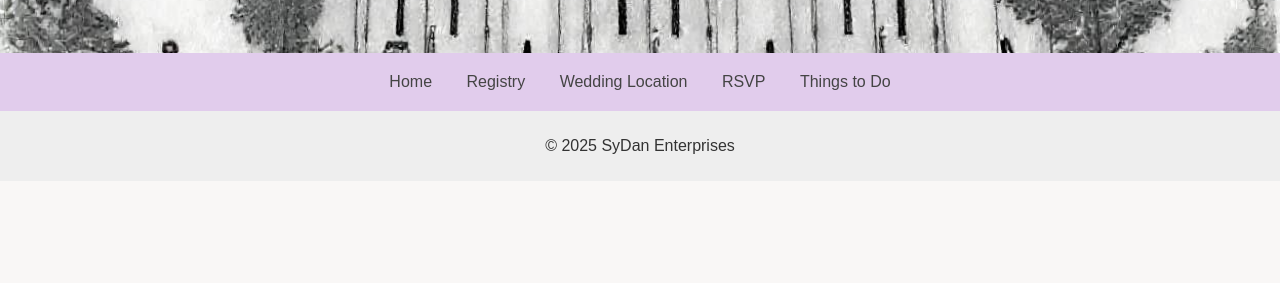
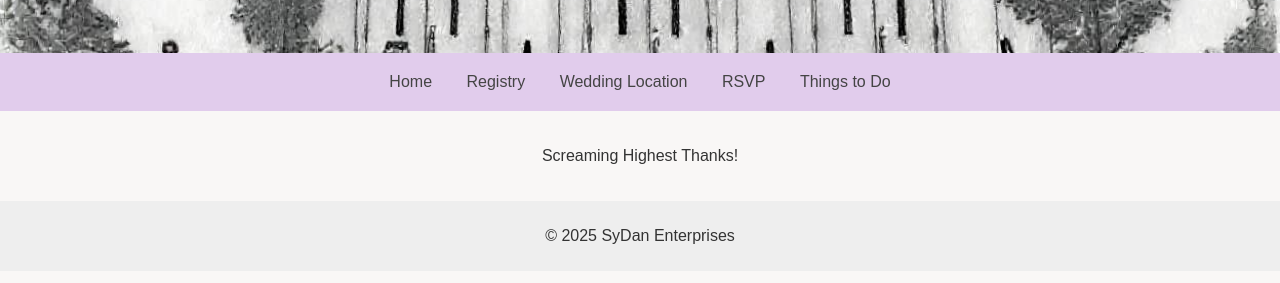
Before and after one commit to SkeeterMcJ/wedding_website, a plain HTML site: page index.html in a window 1280 px wide. Shown: the part 347-630 px from the top of the page. Drawn offline with Linux system fonts and the light colour scheme.

Commit message:
Update index.html

```diff
--- a/index.html
+++ b/index.html
@@ -26,6 +26,10 @@
     </nav>
   </header>
 
+  <main>
+    <p>Screaming Highest Thanks!</p>
+ </main>
+
   <footer>
     <p>&copy; 2025 SyDan Enterprises</p>
   </footer>
```
